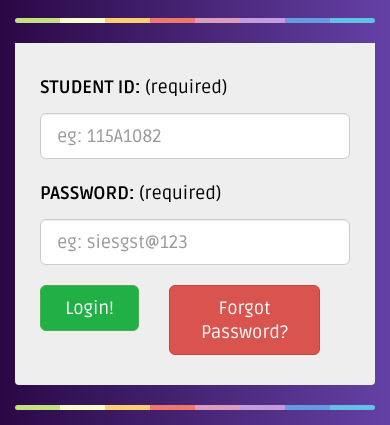
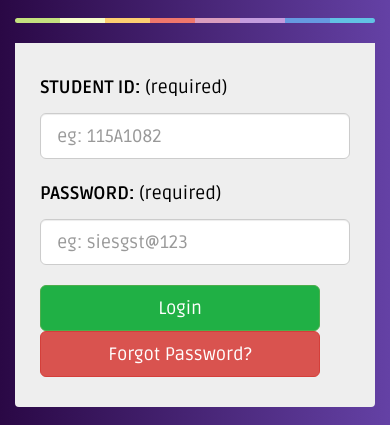
Before and after one commit to Brijesh097/sies-gst-library, a plain HTML site: page login/login.html in a window 390 px wide. Shown: the part 189-614 px from the top of the page. Drawn offline with nearby package versions, Linux system fonts and the light colour scheme; a web font is replaced by a local one.

Commit message:
Responsive login buttons

```diff
--- a/login/login.html
+++ b/login/login.html
@@ -95,12 +95,12 @@
 								<button type="button" class="btn btn-primary">Forgot Password?</button>
 							</span> -->
 
-							<div class="row btn-group btn-group-justified">
-								<div class="col-xs-5 col-sm-5 col-md-6">
-			                        <a href="../userpage/userpage.html" style="text-decoration: none;"><button class="btn btn-lg btn-success btn-block">Login!</button></a>
+							<div class="row btn-group btn-group-justified login-btn-container">
+								<div class="col-xs-12 col-sm-5 col-md-6">
+			                        <a href="../userpage/userpage.html" style="text-decoration: none;"><button class="btn btn-lg btn-success btn-block">Login</button></a>
 								</div>
-								<div class="col-xs-7 col-sm-7 col-md-6">
-									<a href=""><button class="btn btn-lg btn-danger btn-block forgot-pswd"> Forgot Password?</button></a>
+								<div class="col-xs-12 col-sm-7 col-md-6">
+									<a href=""><button class="btn btn-lg btn-danger btn-block forgot-pswd">Forgot Password?</button></a>
 								</div>
 							</div>
 						</div>
```
